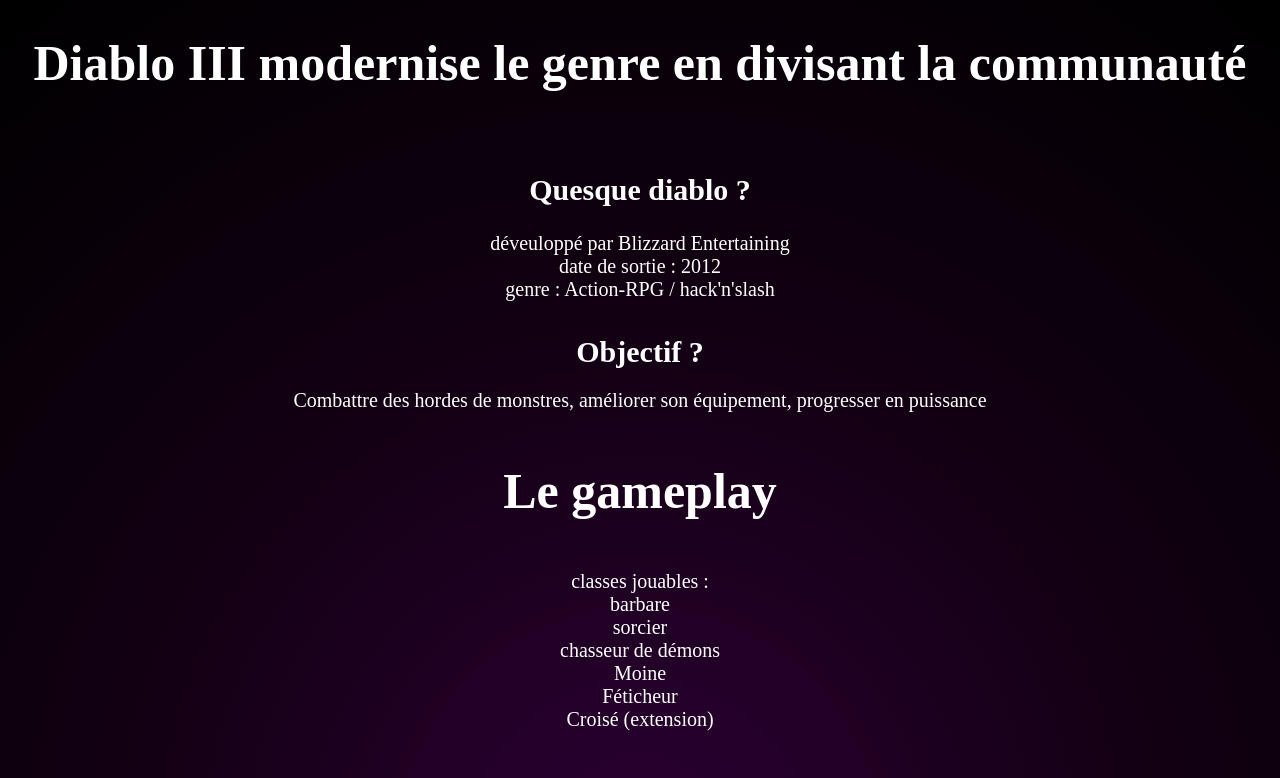
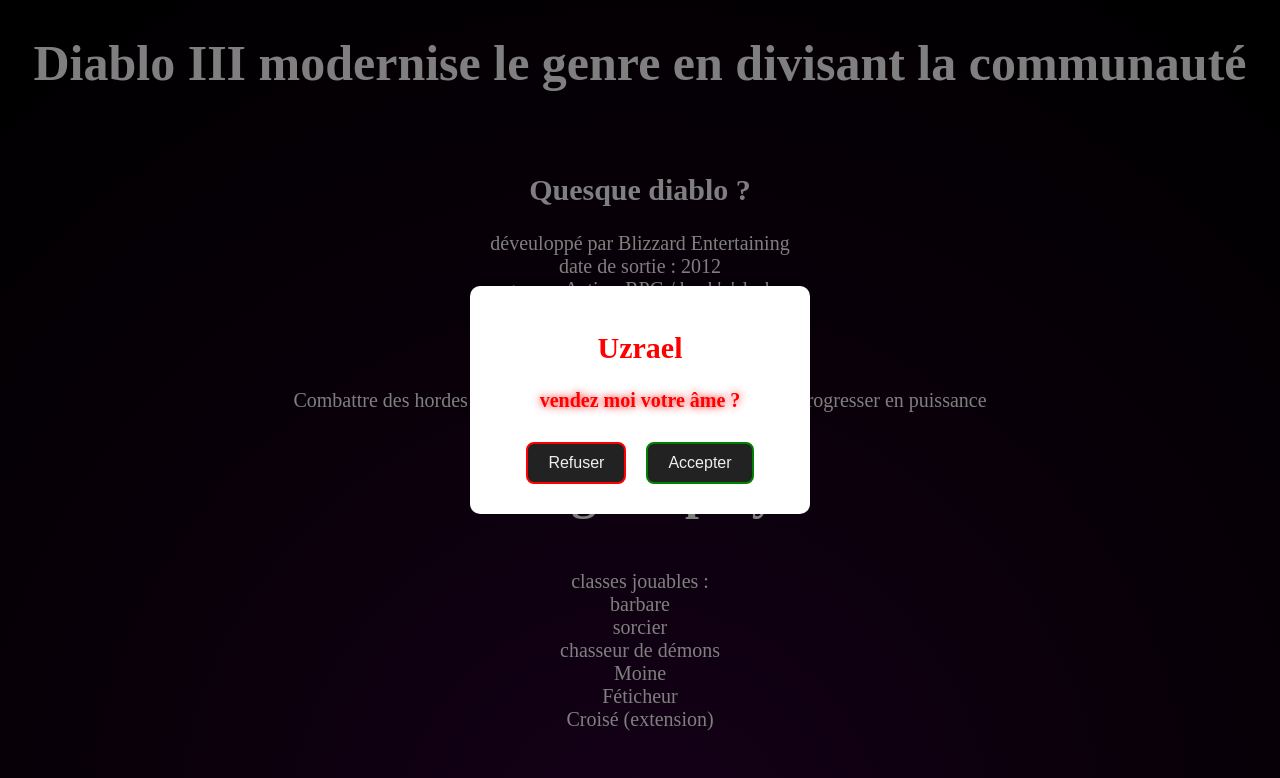
Before and after one commit to lem-33/HTMLproject, a plain HTML site: page diablo III.html in a window 1280 px wide. Shown: the top 778 px of the page. Drawn offline with Linux system fonts and the light colour scheme.

Commit message:
diablo III.html

```diff
--- a/diablo III.html
+++ b/diablo III.html
@@ -7,7 +7,6 @@
         <meta charset="utf-8">
         <meta http-equiv="X-UA-Compatible" content="IE=edge">
         <title>Diablo III : une modernisation controversée</title>
-        <meta name="description" content="">
         <meta name="viewport" content="width=device-width, initial-scale=1">
         <h1 style = "text-align : center;"> Diablo III modernise le genre en divisant la communauté</h1>
     </head>
@@ -84,5 +83,21 @@
         <a href="https://fr.wikipedia.org/wiki/Diablo_III:_Reaper_of_Souls" class="lien"> - infos </a>
         <br>
         <a href="https://www.jeuxvideo.com/jeux/pc/jeu-42194/avis/" class="lien"> - les avis </a>
+
+        <div id="overlay">
+        <div id="cookie-box">
+        <h2>Uzrael</h2>
+        <p>vendez moi votre âme ?</p>
+        <button class="refuse"
+            onmouseover="this.innerText='Accepter'"
+            onmouseout="this.innerText='Refuser'"
+            onclick="refuser()">
+            Refuser
+        <button class="accept" onclick="accepter()">Accepter</button>
+        </button>
+        </div>
+        </div>
+
+  <script src="cookie.js"></script>
     </body>
 </html>
```
